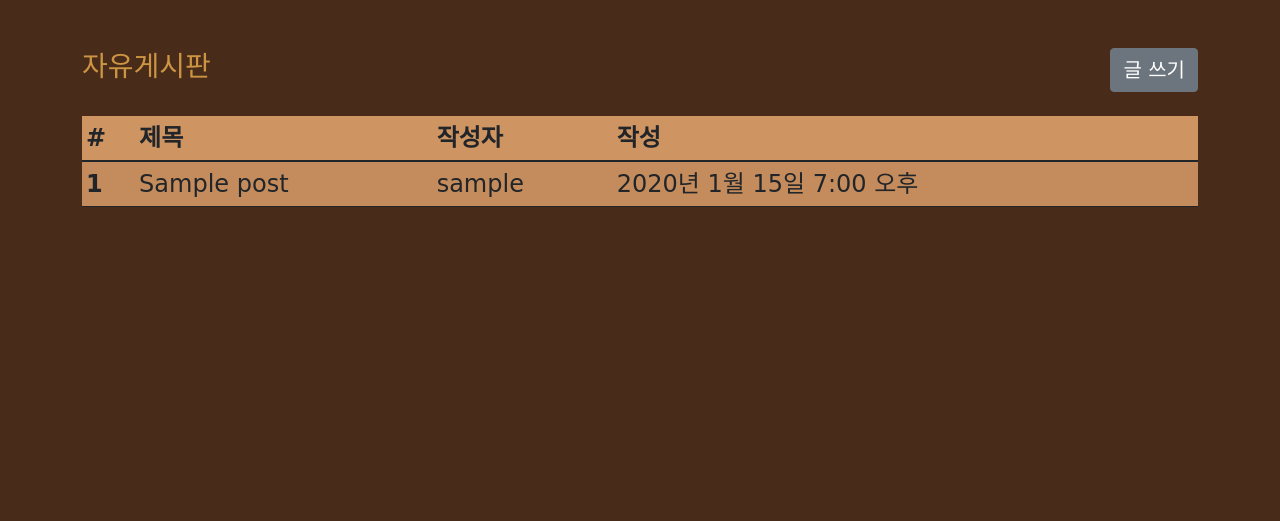
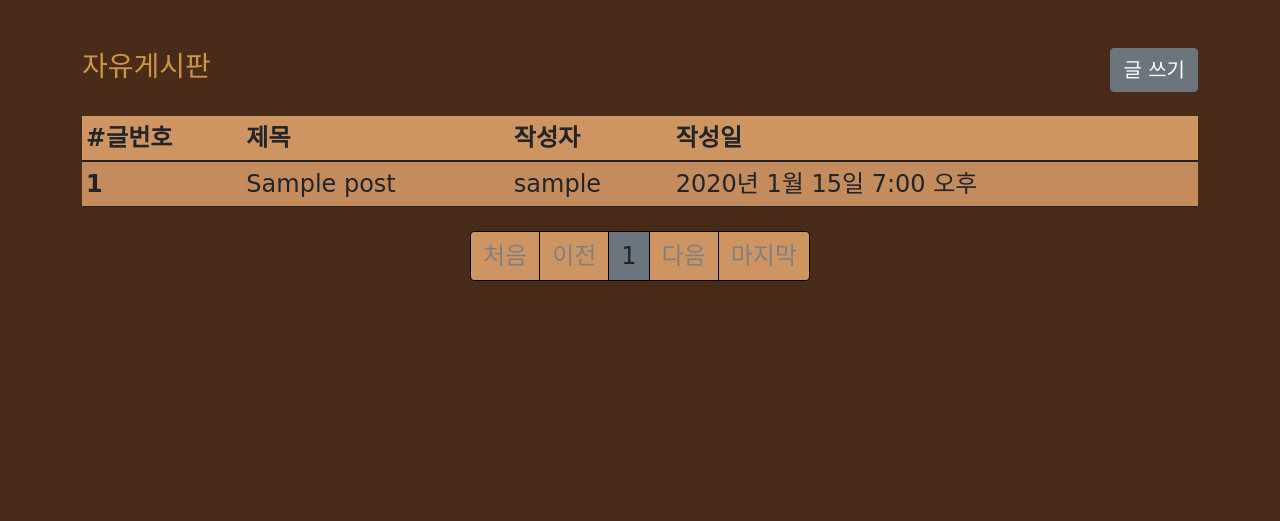
Before and after one commit to dpcalfola/Cocktail---How-did-i-make-this-, a Django app: page /free_talk/ in a window 1280 px wide. Shown: the part 160-681 px from the top of the page. Run offline with Django 4.2, Linux system fonts and the light colour scheme; tables that the repository leaves empty hold one stand-in row (values such as "Sample post"); some libraries are stand-ins or nearby versions; some web fonts are replaced.

Commit message:
Feat > free_talk pagination
board.html free_talk view : CBV -> FBV
	class PostListView(ListView)
	-> def board(request)

```diff
--- a/free_talk/urls.py
+++ b/free_talk/urls.py
@@ -4,5 +4,6 @@ from . import views
 app_name = 'free_talk'
 
 urlpatterns = [
-    path('', views.PostListView.as_view(), name='board'),
+    # path('', views.PostListView.as_view(), name='board'),
+    path('', views.board, name='board')
 ]
--- a/free_talk/views.py
+++ b/free_talk/views.py
@@ -1,10 +1,7 @@
+from django.core.paginator import Paginator
 from django.shortcuts import render
 from django.views.generic import ListView
 from .models import Post, Comment
-
-
-def board(request):
-    return render(request, 'free_talk/board.html')
 
 
 class PostListView(ListView):
@@ -12,3 +9,28 @@ class PostListView(ListView):
     context_object_name = 'post_list'
     template_name = 'free_talk/board.html'
     paginate_by = 8
+
+
+def board(request):
+
+    # Input parameter
+    # If there's no 'page' parameter input, page value will be 1 as default
+    page = request.GET.get('page', 1)
+
+    # Get all post object
+    # Order : newer post first
+    post_list = Post.objects.order_by('-create_date')
+
+    # Paginator
+    per_page = 15
+    paginator = Paginator(post_list, per_page)
+    page_obj = paginator.get_page(page)
+
+    # Get max page index
+    max_index = len(paginator.page_range)
+
+    context = {
+        'post_page_obj': page_obj,
+        'max_index': max_index,
+    }
+    return render(request, 'free_talk/board.html', context)
--- a/static/free_talk.css
+++ b/static/free_talk.css
@@ -1,3 +1,16 @@
 .table_css {
     background-color: #CE9461;
 }
+
+.paginator_css, .paginator_css:focus, .paginator_css:active, .paginator_css:hover{
+    background-color: #CE9461;
+    border: black solid 1px;
+    color: black;
+}
+
+.paginator_css_disabled, .paginator_css_disabled:focus, .paginator_css_disabled:active, .paginator_css_disabled:hover {
+    background-color: #CE9461;
+    border: black solid 1px ;
+    color: gray;
+
+}
--- a/templates/free_talk/board.html
+++ b/templates/free_talk/board.html
@@ -15,22 +15,26 @@
             <h3 class="me-auto mt-auto">자유게시판</h3>
             <button class="btn btn-secondary fs-5">글 쓰기</button>
         </div>
-        {% if post_list %}
+        {# TABLE START #}
+        {% if post_page_obj %}
             {#  If there is no price data, It does not create table #}
             <div class="mt-4 table-responsive-sm">
                 {# "table_css" includes: background-color #}
                 <table class="table_css table table-sm table-striped">
                     <thead>
                     <tr>
-                        <th scope="col">#</th>
+                        <th scope="col">#글번호</th>
                         <th scope="col">제목</th>
                         <th scope="col">작성자</th>
-                        <th scope="col">작성</th>
+                        <th scope="col">작성일</th>
                     </tr>
                     </thead>
                     <tbody class="border-bottom border-dark">
 
-                    {% for post in post_list %}
+                    {% for post in post_page_obj %}
+                        <a href="">
+
+                        </a>
                         <tr>
                             <th scope="row">{{ post.id }}</th>
                             <td>{{ post.subject }}</td>
@@ -47,6 +51,78 @@
                 <span>게시글이 없습니다</span>
             </div>
         {% endif %}
+        {# TABLE END #}
+
+        {# PAGINATION START #}
+        <div class="my-4 ">
+            <ul class="pagination justify-content-center">
+
+                {# Previous Page #}
+                {% if post_page_obj.has_previous %}
+                    <li class="page-item bg-secondary">
+                        <a class="page-link text-dark paginator_css" href="?page=1">처음</a>
+                    </li>
+                    <li class="page-item bg-secondary">
+                        <a class="page-link text-dark paginator_css" href="?page={{ post_page_obj.previous_page_number }}">이전</a>
+                    </li>
+                {% else %}
+                    {# 첫페이지일 경우 비활성화 #}
+                    <li class="page-item">
+                        <a class="page-link paginator_css_disabled" tabindex="-1" aria-disabled="true" href="#">처음</a>
+                    </li>
+                    <li class="page-item">
+                        <a class="page-link paginator_css_disabled" tabindex="-1" aria-disabled="true" href="#">이전</a>
+                    </li>
+                    {# tabindex="-1" -> tab 키 반응 제외 #}
+                    {# aria-disabled="true" -> 저시력자 읽기 도구의 읽기 제외 #}
+                {% endif %}
+
+                {# Page List #}
+                {% for page_number in post_page_obj.paginator.page_range %}
+                    {# 현재 페이지에서 -5 ~ +5 범위만 출력 #}
+                    {% if page_number >= post_page_obj.number|add:-5 and page_number <= post_page_obj.number|add:5 %}
+                        {# 현재 페이지 번호 -> 강조 #}
+                        {% if page_number == post_page_obj.number %}
+                            <li class="page-item" aria-current="page">
+                                <a class="page-link paginator_css text-dark bg-secondary" href="?page={{ page_number }}">
+                                    {{ page_number }}
+                                </a>
+                            </li>
+                        {% else %}
+                            {# 나머지 -5 ~ +5 페이지 링크 #}
+                            <li class="page-item">
+                                <a class="page-link paginator_css text-dark" href="?page={{ page_number }}">
+                                    {{ page_number }}
+                                </a>
+                            </li>
+                        {% endif %}
+
+                    {% endif %}
+
+                {% endfor %}
+                {# Page List for ended at here #}
+
+                {# Next Page #}
+                {% if post_page_obj.has_next %}
+                    <li class="page-item">
+                        <a class="page-link paginator_css text-dark" href="?page={{ post_page_obj.next_page_number }}">다음</a>
+                    </li>
+                    <li class="page-item">
+                        <a class="page-link paginator_css text-dark" href="?page={{ max_index }}">마지막</a>
+                    </li>
+                {% else %}
+                    {# 마지막페이지일 경우 비활성화 #}
+                    <li class="page-item">
+                        <a class="page-link paginator_css_disabled" tabindex="-1" aria-disabled="true" href="#">다음</a>
+                    </li>
+                    <li class="page-item">
+                        <a class="page-link paginator_css_disabled" tabindex="-1" aria-disabled="true" href="#">마지막</a>
+                    </li>
+                {% endif %}
+
+            </ul>
+            {# PAGINATION END #}
+        </div>
     </div>
 
 {% endblock %}
```
Also changed, not shown: templates/free_talk/backup/board_cbv.html (added, +52 -0 lines).
